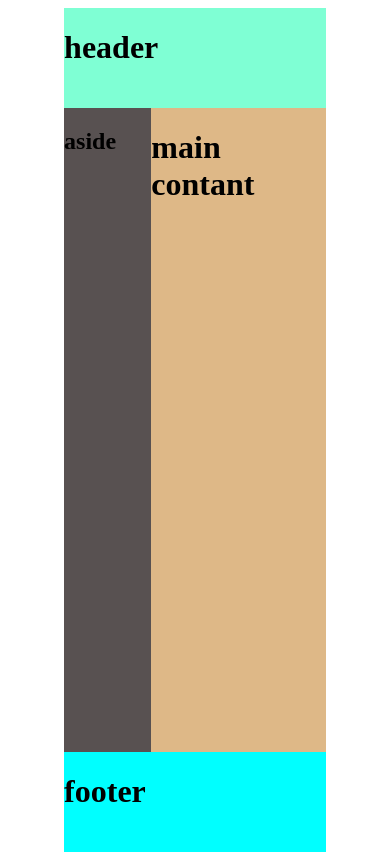
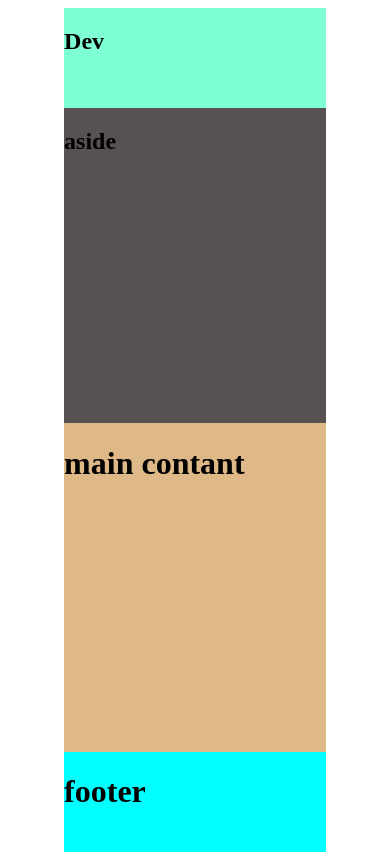
Before and after one commit to masum-diu/website, a plain HTML site: page index.html in a window 390 px wide. Drawn offline with Linux system fonts and the light colour scheme.

Commit message:
header secation change

```diff
--- a/index.html
+++ b/index.html
@@ -9,7 +9,13 @@
   </head>
   <body>
     <div class="container">
-      <header><h1>header</h1></header>
+      <header>
+        <nav>
+          <div class="logo">
+            <h1>Dev</h1>
+          </div>
+        </nav>
+      </header>
       <aside><h1>aside</h1></aside>
       <main><h1>main contant</h1></main>
       <footer><h1>footer</h1></footer>
--- a/style.css
+++ b/style.css
@@ -23,3 +23,16 @@ footer {
   background-color: cyan;
   grid-column-start: span 3;
 }
+
+@media (max-width: 768px) {
+  .container {
+    grid-template-columns: 1fr;
+    grid-template-rows: 100px auto auto 100px;
+  }
+  header,
+  aside,
+  main,
+  footer {
+    grid-column-start: span 1;
+  }
+}
```
